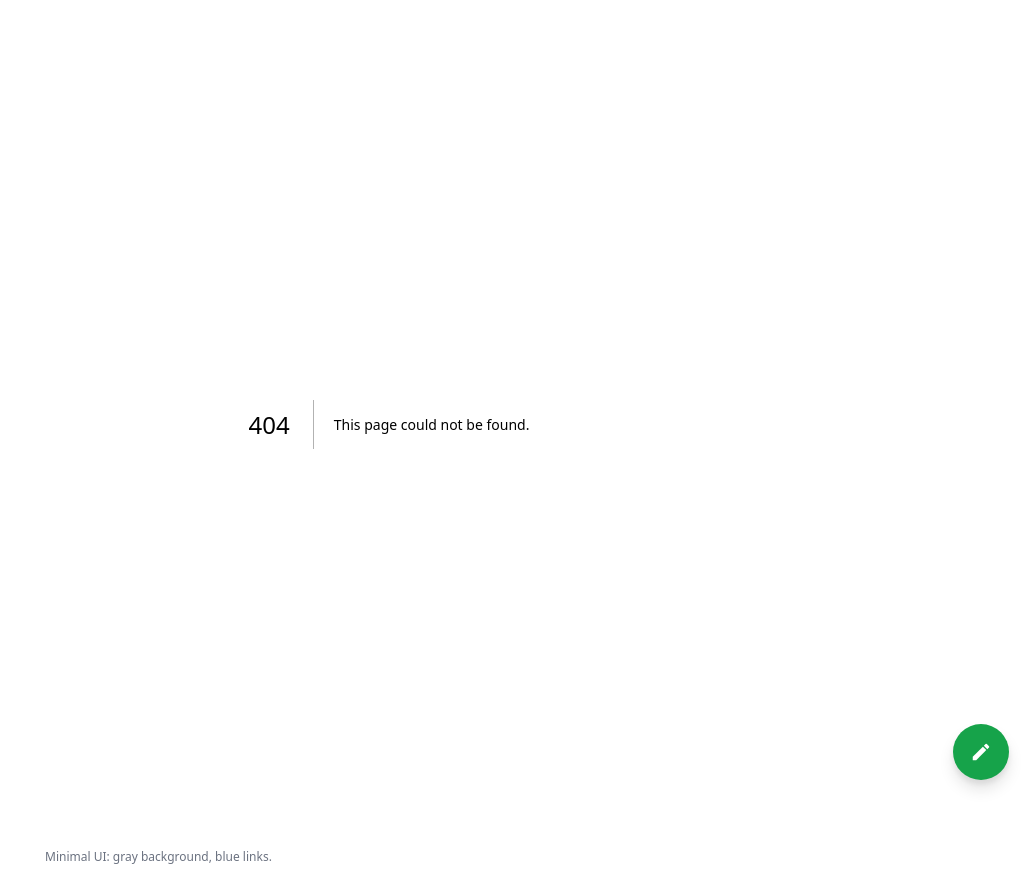
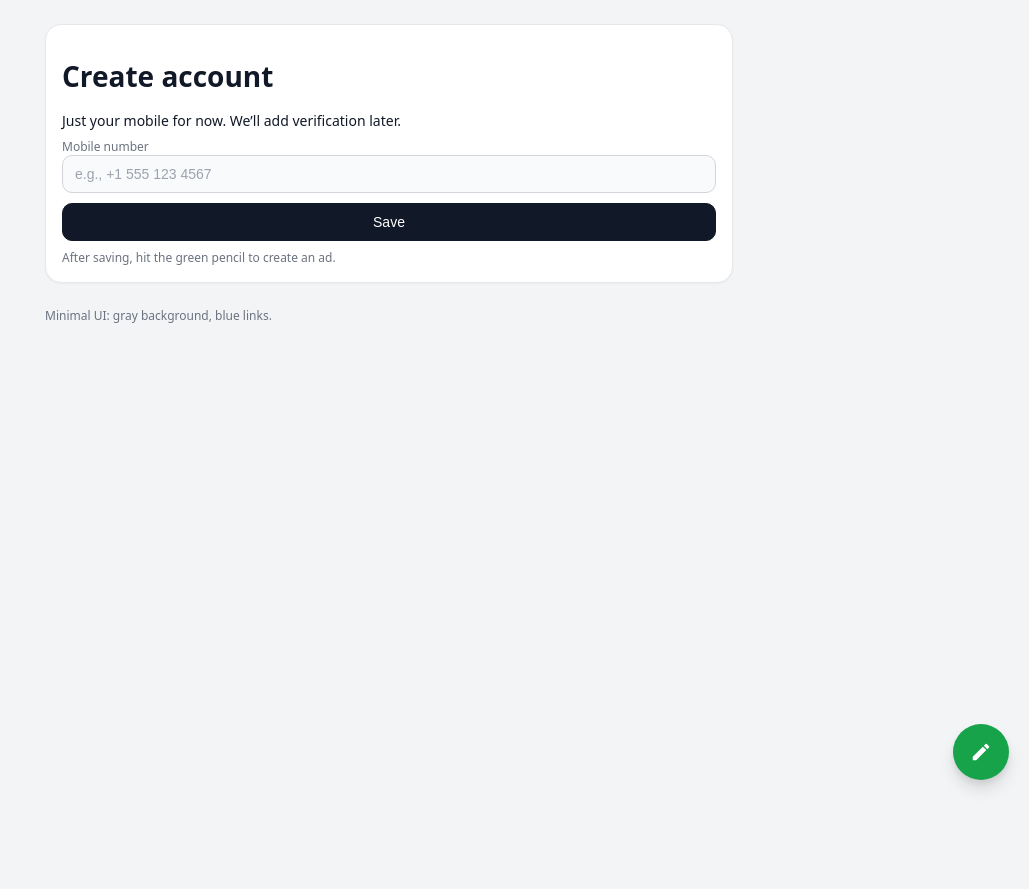
Before and after one commit to adamqureshi/car-ad-mvp, a Next.js app: page /account in a window 1280 px wide. Before the commit this address had no page. Shown: the whole page, without its empty margins (251-1280 px from the left). After the commit the page ends 800 px from the top, so only its background shows below. Built offline with nearby package versions, Linux system fonts and the light colour scheme.

Commit message:
Create page.tsx

```diff
--- /dev/null
+++ b/app/account/page.tsx
@@ -0,0 +1,42 @@
+"use client";
+import { useEffect, useState } from "react";
+
+export default function AccountPage() {
+  const [mobile, setMobile] = useState("");
+
+  useEffect(() => {
+    const m = localStorage.getItem("carad.mobile") || "";
+    setMobile(m);
+  }, []);
+
+  function save(e: React.FormEvent) {
+    e.preventDefault();
+    const n = mobile.trim();
+    if (!n) { alert("Enter your mobile"); return; }
+    localStorage.setItem("carad.mobile", n);
+    alert("Saved! Tap the green pencil to create your ad.");
+    window.location.href = "/";
+  }
+
+  return (
+    <div className="card">
+      <div className="h1">Create account</div>
+      <p className="p">Just your mobile for now. We’ll add verification later.</p>
+      <form className="row" onSubmit={save}>
+        <label className="small">Mobile number
+          <input
+            className="input"
+            placeholder="e.g., +1 555 123 4567"
+            value={mobile}
+            onChange={(e) => setMobile(e.target.value)}
+            inputMode="tel"
+            autoComplete="tel"
+            required
+          />
+        </label>
+        <button className="button" type="submit">Save</button>
+      </form>
+      <div className="small" style={{marginTop:8}}>After saving, hit the green pencil to create an ad.</div>
+    </div>
+  );
+}
```
